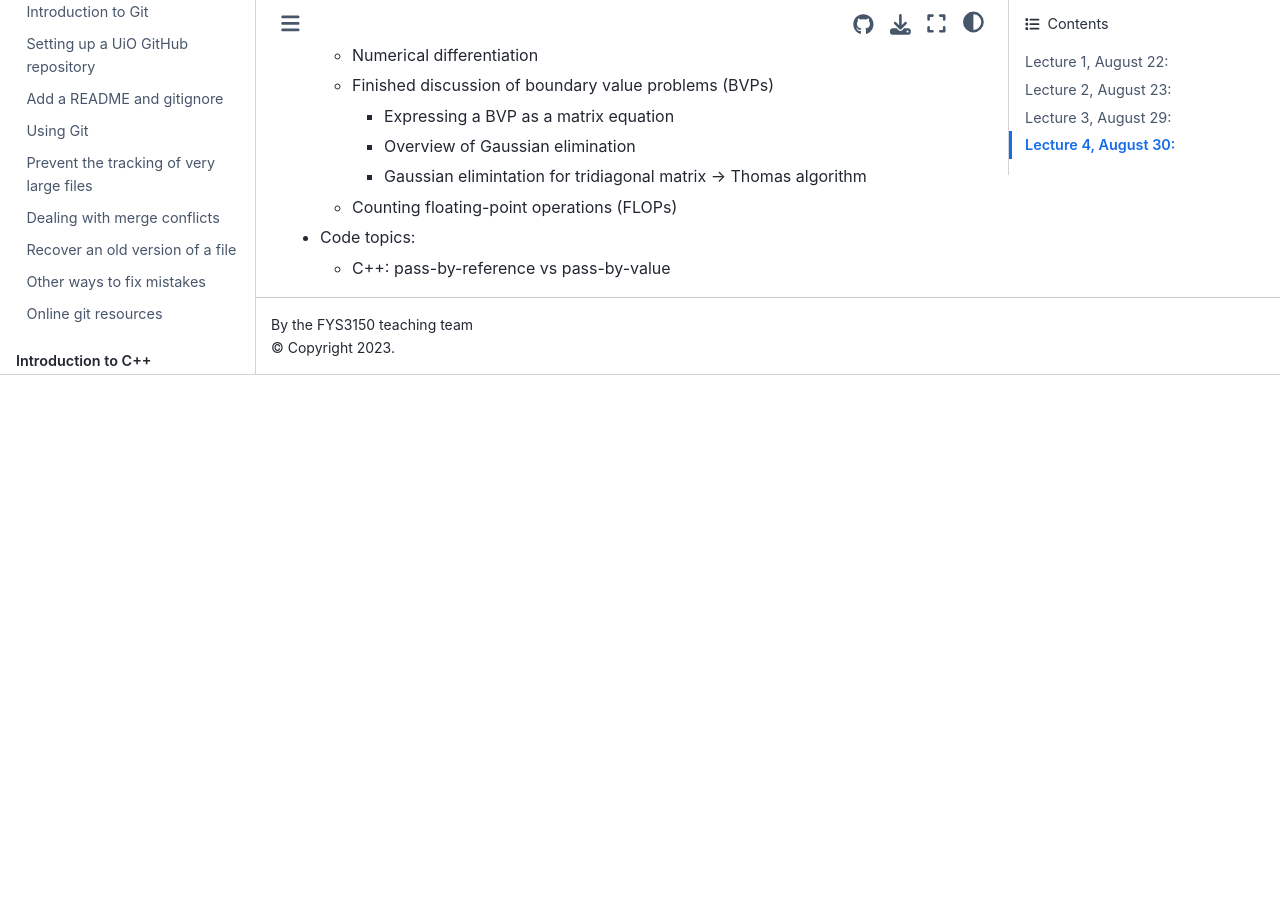
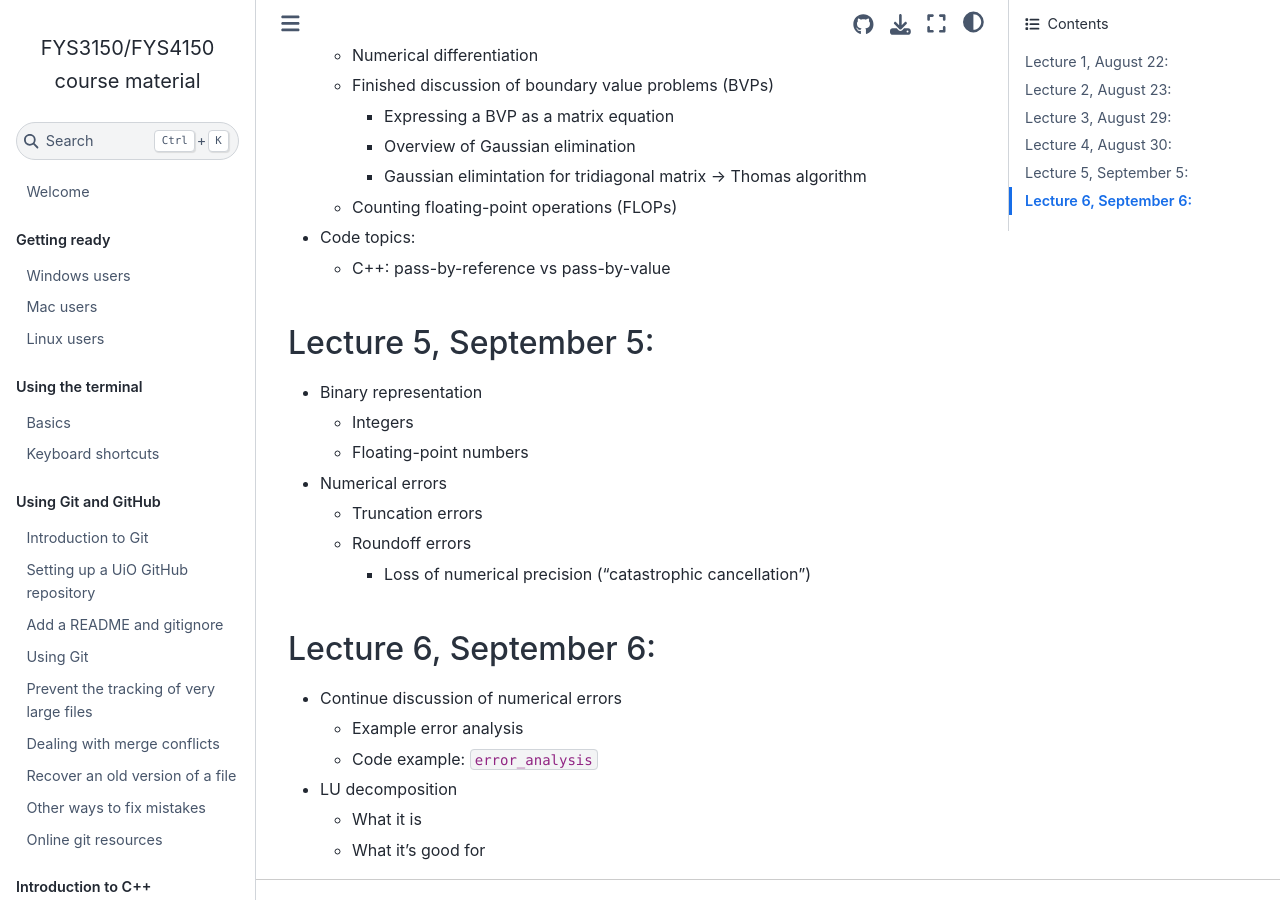
Before and after one commit to anderkve/FYS3150, a Jupyter Book: the page built from lecture_notes/2024/README.md, in a window 1280 px wide and 900 px high, scrolled down 1032 px. Built offline with Jupyter Book 1.0.4 settings and Sphinx 7.4.7 and the Sphinx Book theme 1.1.4, drawn with Linux system fonts in a browser that asks for light colours; before the commit the page ends 1407 px from its top, so only the background shows below that.

Commit message:
Update README.md

```diff
--- a/lecture_notes/2024/README.md
+++ b/lecture_notes/2024/README.md
@@ -44,3 +44,24 @@
 
 - Code topics:
   - C++: pass-by-reference vs pass-by-value
+
+
+### Lecture 5, September 5:
+
+- Binary representation
+  - Integers
+  - Floating-point numbers
+- Numerical errors
+  - Truncation errors
+  - Roundoff errors
+    - Loss of numerical precision ("catastrophic cancellation")
+
+
+### Lecture 6, September 6:
+
+- Continue discussion of numerical errors
+  - Example error analysis
+  - Code example: `error_analysis`
+- LU decomposition
+  - What it is
+  - What it's good for
```
